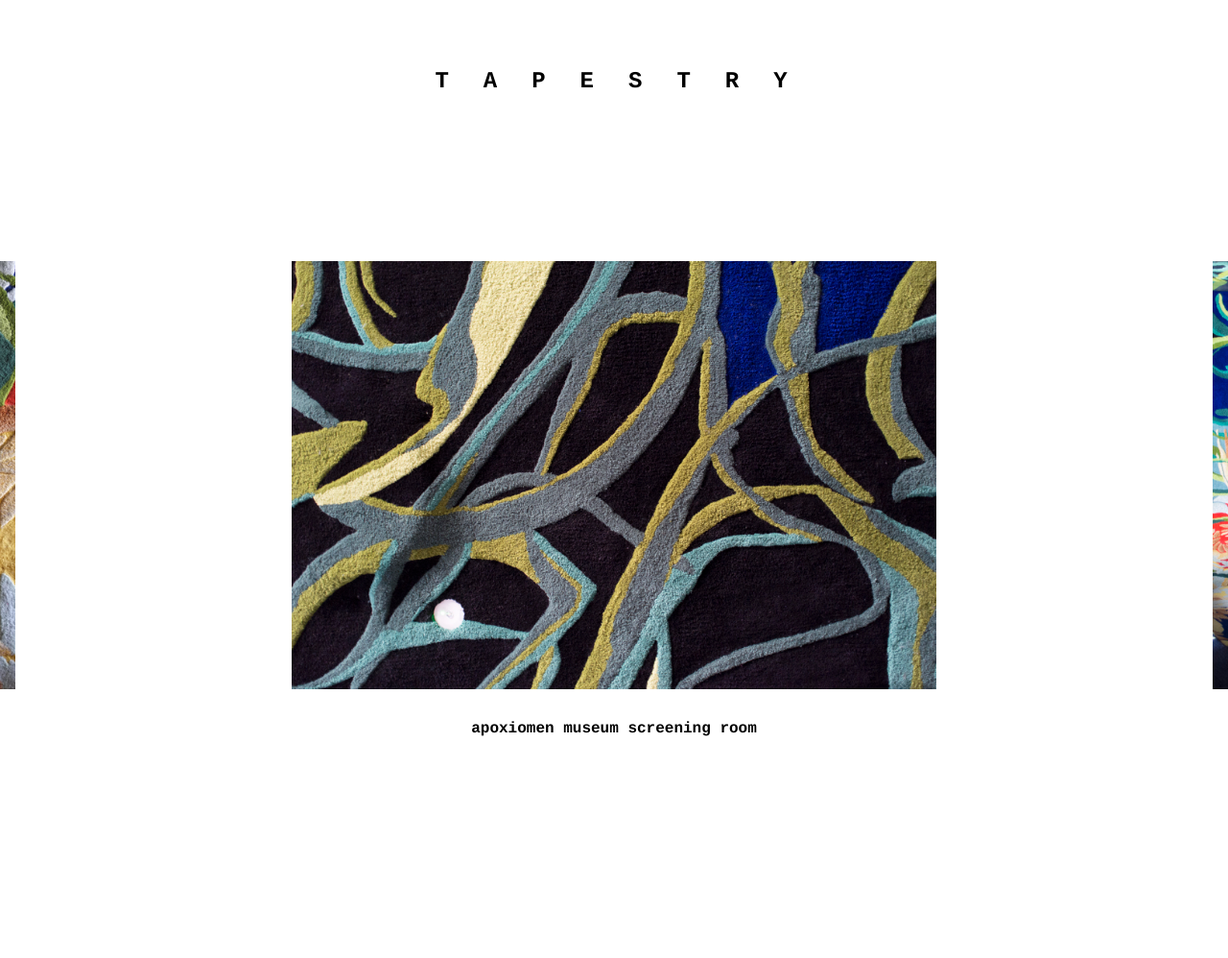
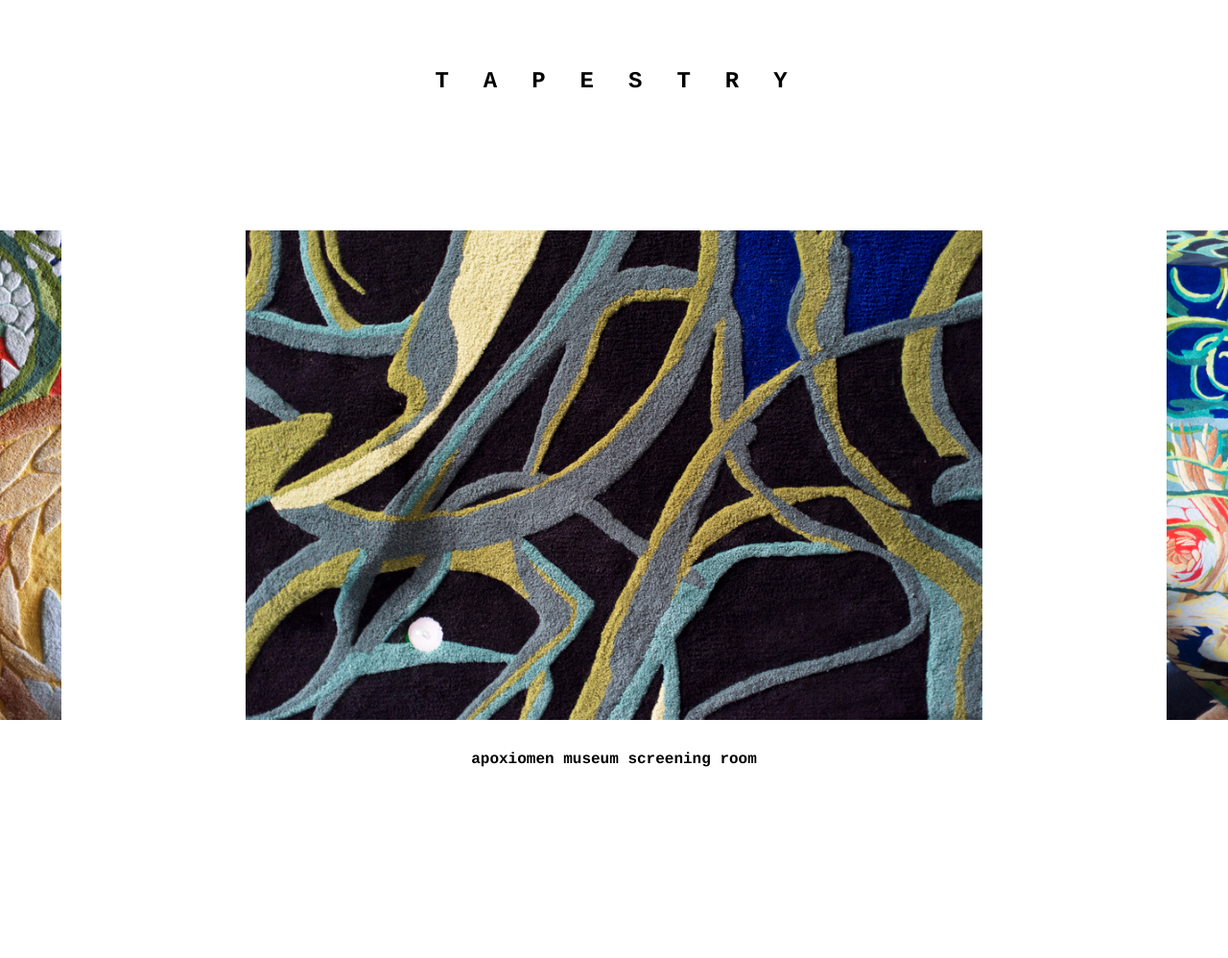
Before and after one commit to guimachiavelli/kulenturato.com, a PHP site: page / in a window 1280 px wide. Shown: the part 672-1670 px from the top of the page at 96% size. Run offline with PHP 8.4, Linux system fonts and the light colour scheme.

Commit message:
bigger bleed on slider images

```diff
--- a/public/styles.css
+++ b/public/styles.css
@@ -125,7 +125,7 @@ a {
 .tapestry-item {
     display: inline-block;
     width: 100%;
-    padding: 0 15%;
+    padding: 0 10%;
 }
 
 .tapestry-item:last-child {
```
